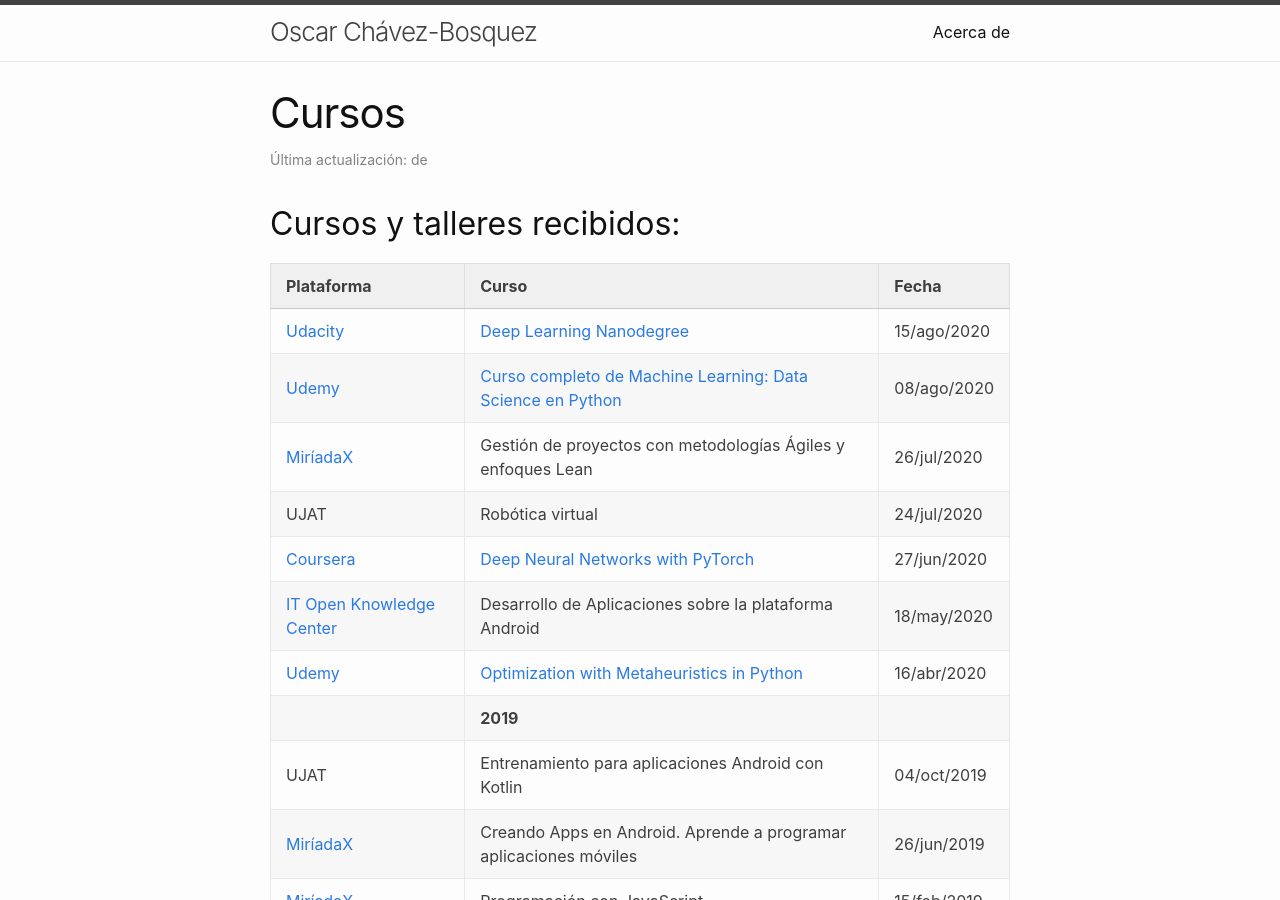
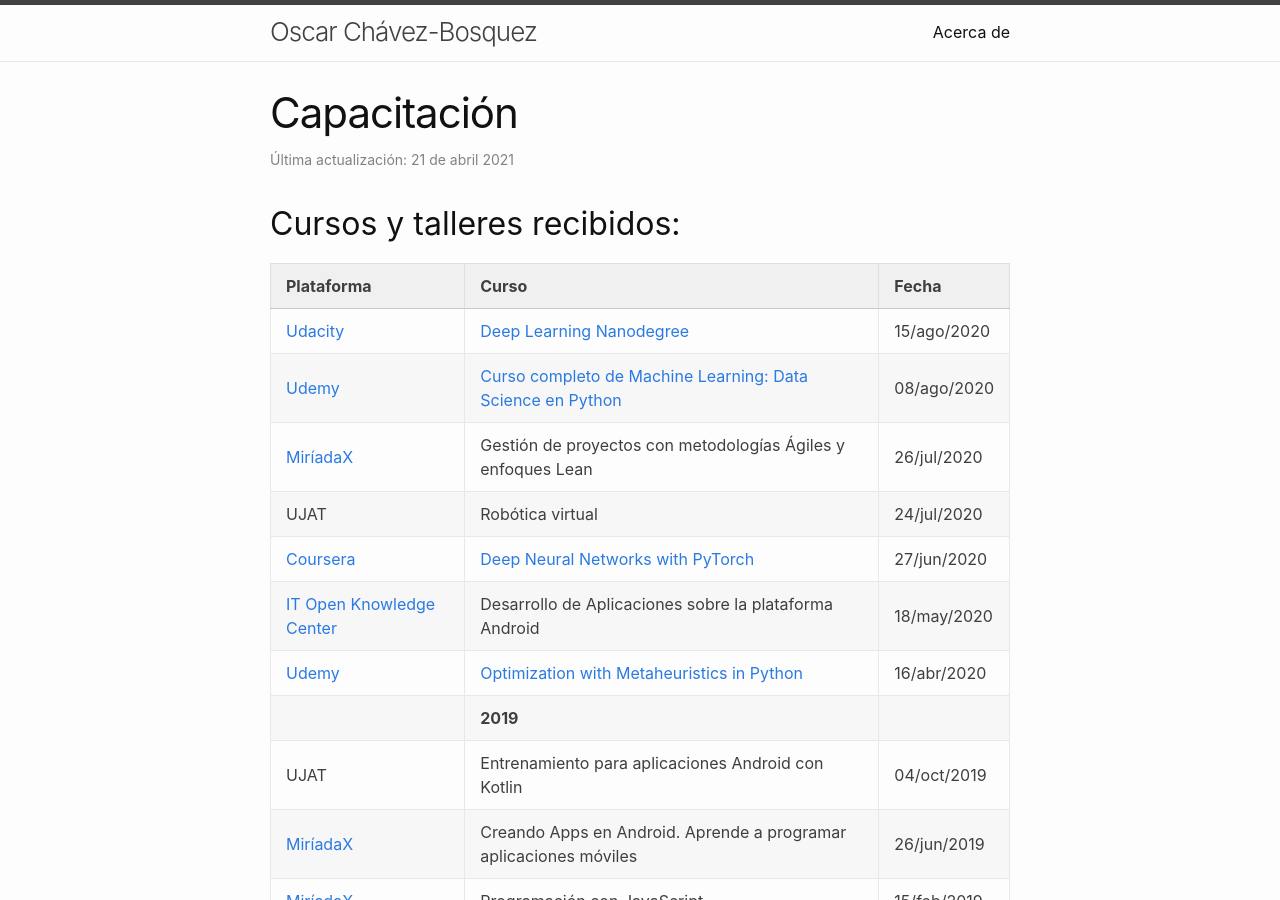
Before and after one commit to chavezbosquez/chavezbosquez.github.io, a Jekyll site: the page built from personal/cursos.markdown, in a window 1280 px wide and 900 px high. Built offline with Jekyll 4.4.1, drawn with Linux system fonts in a browser that asks for light colours.

Commit message:
Capacitación recibida

```diff
--- a/personal/cursos.markdown
+++ b/personal/cursos.markdown
@@ -1,7 +1,9 @@
 ---
-layout: page
-title: Cursos
-#permalink: /about/
+layout   : page
+title    : Capacitación
+categoria: personal
+date     : 2021-04-21 13:30:00 -0600
+#  Capacitación recibida
 ---
 
 ## Cursos y talleres recibidos:
```
